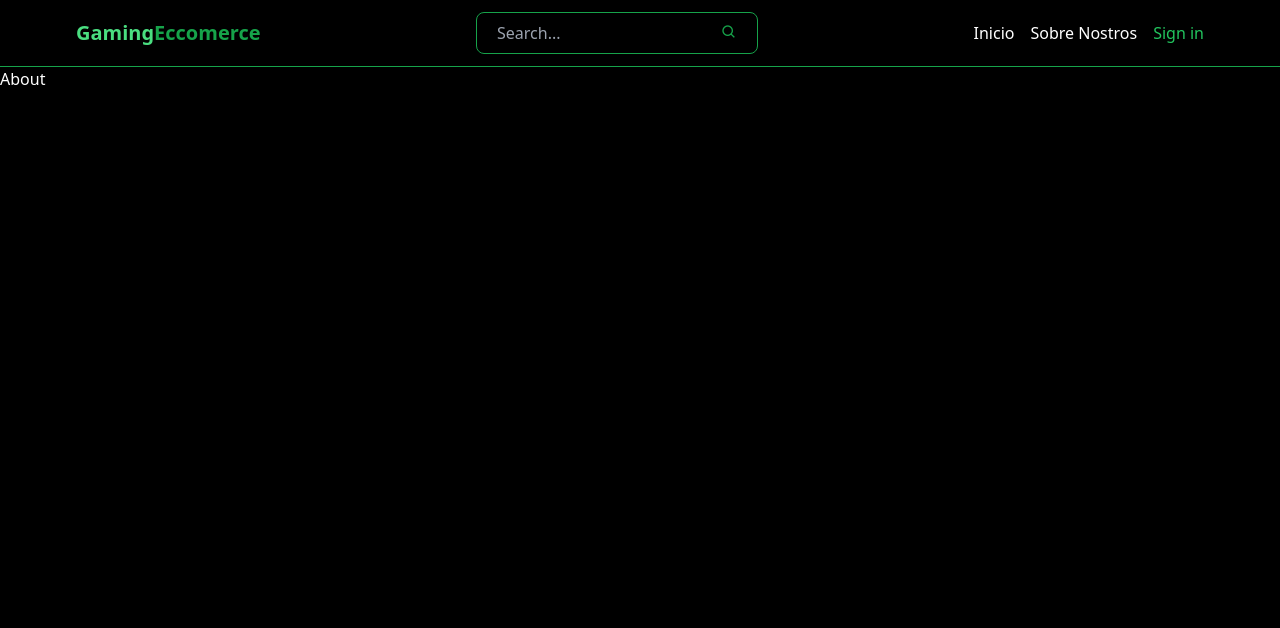
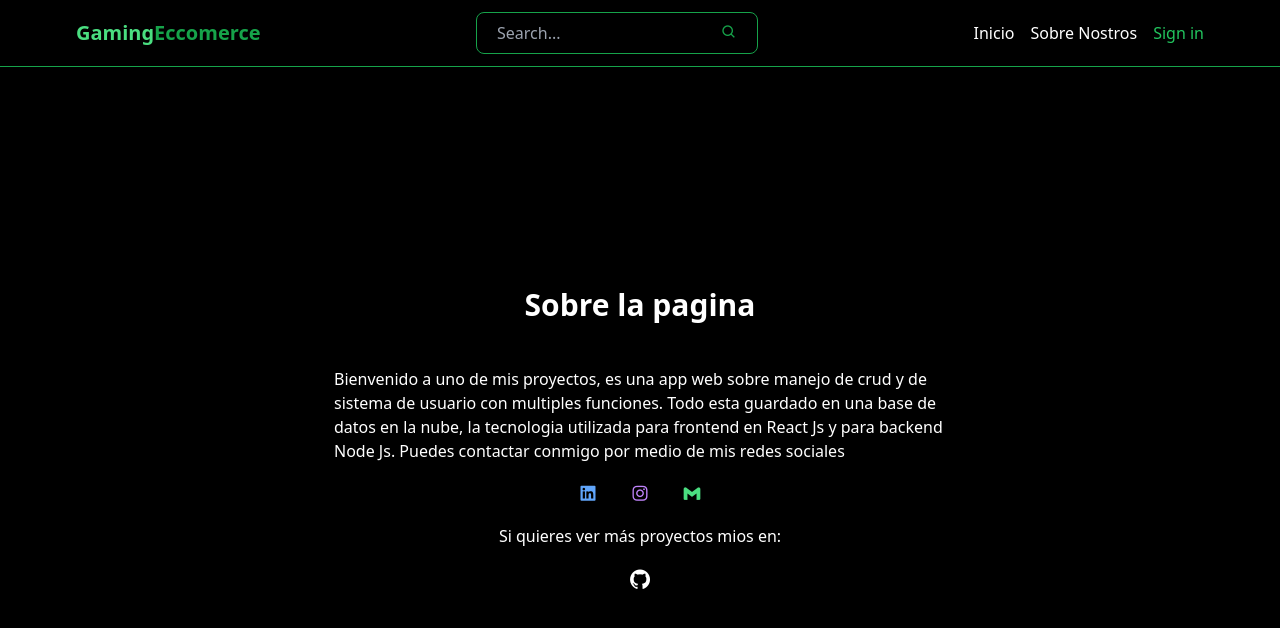
Before and after one commit to Marcos-Alvarez2004/Gaming-Eccomerce-Deploy, a React (Vite) app in the folder client/: page /about in a window 1280 px wide. Shown: the top 628 px of the page. Built offline with nearby package versions, Linux system fonts and the light colour scheme; no server answers.

Commit message:
profile finally

```diff
--- a/client/src/pages/About.jsx
+++ b/client/src/pages/About.jsx
@@ -1,5 +1,48 @@
-import React from "react";
+import React, { useState } from "react";
 
 export default function About() {
-  return <div>About</div>;
+  const [copied, setCopied] = useState(false);
+  const link = "maaarcosaaalvarez13@gmail.com";
+
+  const handleCopyClick = () => {
+    navigator.clipboard
+      .writeText(link)
+      .then(() => {
+        setCopied(true);
+        alert("Gmail copiado");
+        setTimeout(() => setCopied(false), 2000);
+      })
+      .catch((err) => {
+        console.error("Error al copiar el enlace: ", err);
+      });
+  };
+  return (
+    <section className="flex flex-col justify-center items-center gap-4 px-7 sm:mt-48 mt-20">
+      <h1 className="text-3xl font-semibold text-center my-7">
+        Sobre la pagina
+      </h1>
+      <p className="sm:w-1/2">
+        Bienvenido a uno de mis proyectos, es una app web sobre manejo de crud y
+        de sistema de usuario con multiples funciones. Todo esta guardado en una
+        base de datos en la nube, la tecnologia utilizada para frontend en React
+        Js y para backend Node Js. Puedes contactar conmigo por medio de mis
+        redes sociales
+      </p>
+      <div className="flex justify-between items-center gap-8">
+        <a href="https://www.linkedin.com/in/marcosalvarezmedero?utm_source=share&utm_campaign=share_via&utm_content=profile&utm_medium=android_app">
+          <i className="bx bxl-linkedin-square text-blue-400 text-xl"></i>
+        </a>
+        <a href="https://www.instagram.com/marcosalv12?igsh=MW5pdXYyMTF6a3Vibw==">
+          <i className="bx bxl-instagram text-purple-400 text-xl"></i>
+        </a>
+        <button onClick={handleCopyClick}>
+          <i className="bx bxl-gmail text-green-400 text-xl"></i>
+        </button>
+      </div>
+      Si quieres ver más proyectos mios en:
+      <a href="https://github.com/Marcos-Alvarez2004">
+        <i className="bx bxl-github text-2xl"></i>
+      </a>
+    </section>
+  );
 }
```
